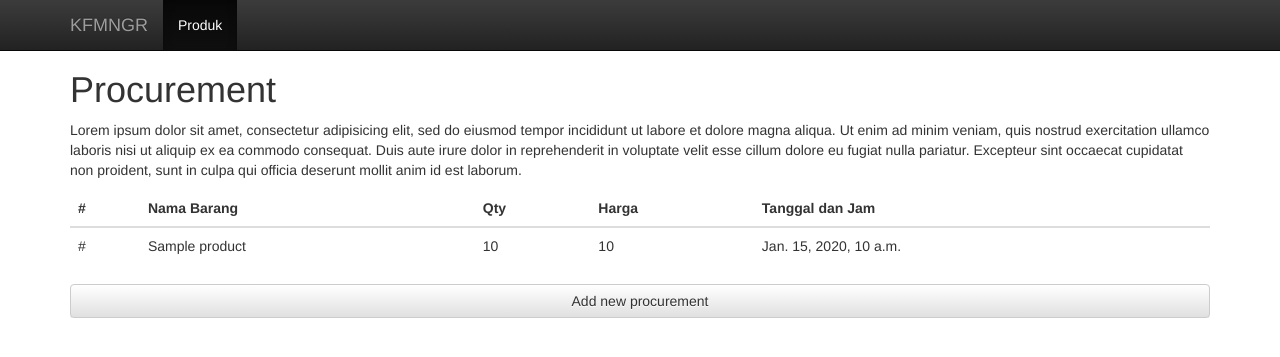
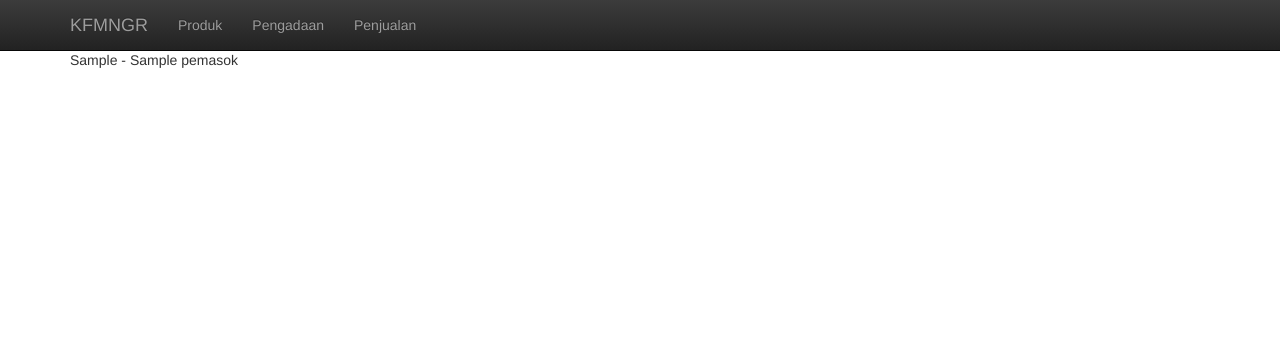
Before and after one commit to jennndol/kfmngr, a Django app: template transactions/templates/pengadaan.html in a window 1280 px wide. Shown: the top 357 px of the page. Run offline with Django 3.2, Linux system fonts and the light colour scheme; the template is opened without the code that fills it: most values are stand-ins (such as "Sample title", 1, 10 or a date in 2020); some libraries are stand-ins or nearby versions.

Commit message:
working on pengadaan model

```diff
--- a/kfmngr/templates/base.html
+++ b/kfmngr/templates/base.html
@@ -34,7 +34,9 @@
         </div>
         <div id="navbar" class="collapse navbar-collapse">
           <ul class="nav navbar-nav">
-            <li class="active"><a href="{% url 'semua_produk' %}">Produk</a></li>
+            <li><a href="{% url 'semua_produk' %}">Produk</a></li>
+            <li><a href="{% url 'semua_pengadaan' %}">Pengadaan</a></li>
+            <li><a href="{% url 'penjualan' %}">Penjualan</a></li>
           </ul>
         </div><!--/.nav-collapse -->
       </div>
--- a/kfmngr/urls.py
+++ b/kfmngr/urls.py
@@ -16,7 +16,7 @@ Including another URLconf
 from django.conf.urls import url
 from django.contrib import admin
 from products.views import semua_produk, produk, tambah
-from transactions.views import semua_pengadaan, tambah_pengadaan, penjualan, detil_penjualan, bayar
+from transactions.views import semua_pengadaan, tambah_pengadaan, penjualan, detil_penjualan, bayar, pengadaan
 
 urlpatterns = [
     url(r'^admin/', admin.site.urls),
@@ -25,6 +25,7 @@ urlpatterns = [
     url(r'^produk/(?P<id>\d+)/$', produk, name='produk'),
     url(r'^pengadaan/$', semua_pengadaan, name='semua_pengadaan'),
     url(r'^pengadaan/tambah/$', tambah_pengadaan, name='tambah_pengadaan'),
+    url(r'^pengadaan/(?P<id>\d+)/$', pengadaan, name='pengadaan'),
     url(r'^penjualan/$', penjualan, name='penjualan'),
     url(r'^penjualan/(?P<id>\d+)/$', detil_penjualan, name='detil_penjualan'),
     url(r'^penjualan/(?P<id>\d+)/bayar/$', bayar, name='bayar'),
--- a/transactions/templates/pengadaan.html
+++ b/transactions/templates/pengadaan.html
@@ -1,34 +1,4 @@
 {% extends 'base.html' %}
-{% block title %}
-Procurement
+{% block content %}
+{{pengadaan.dibuat_pada}} - {{pengadaan.pemasok}}
 {% endblock %}
-
-{% block content %}
-<h1>Procurement</h1>
-<p>Lorem ipsum dolor sit amet, consectetur adipisicing elit, sed do eiusmod tempor incididunt ut labore et dolore magna aliqua. Ut enim ad minim veniam, quis nostrud exercitation ullamco laboris nisi ut aliquip ex ea commodo consequat. Duis aute irure dolor in reprehenderit in voluptate velit esse cillum dolore eu fugiat nulla pariatur. Excepteur sint occaecat cupidatat non proident, sunt in culpa qui officia deserunt mollit anim id est laborum.</p>
-<div class="table-responsive">
-<table class="table">
-  <thead>
-    <tr>
-      <th>#</th>
-      <th>Nama Barang</th>
-      <th>Qty</th>
-      <th>Harga</th>
-      <th>Tanggal dan Jam</th>
-    </tr>
-  </thead>
-  <tbody>
-
-    {% for procurement in procurements %}
-    <tr>
-      <td>#</td>
-      <td>{{procurement.product}}</td>
-      <td>{{procurement.quantity}}</td>
-      <td>{{procurement.price}}</td>
-      <td>{{procurement.created_at}}</td>
-    {% endfor %}
-
-  </tbody>
-</table>
-<a href="#" class="btn btn-default btn-block">Add new procurement</a>
-{% endblock %}
```
Also changed, not shown: transactions/templates/semua_pengadaan.html (added, +12 -0 lines), transactions/views.py (+4 -3 lines).
